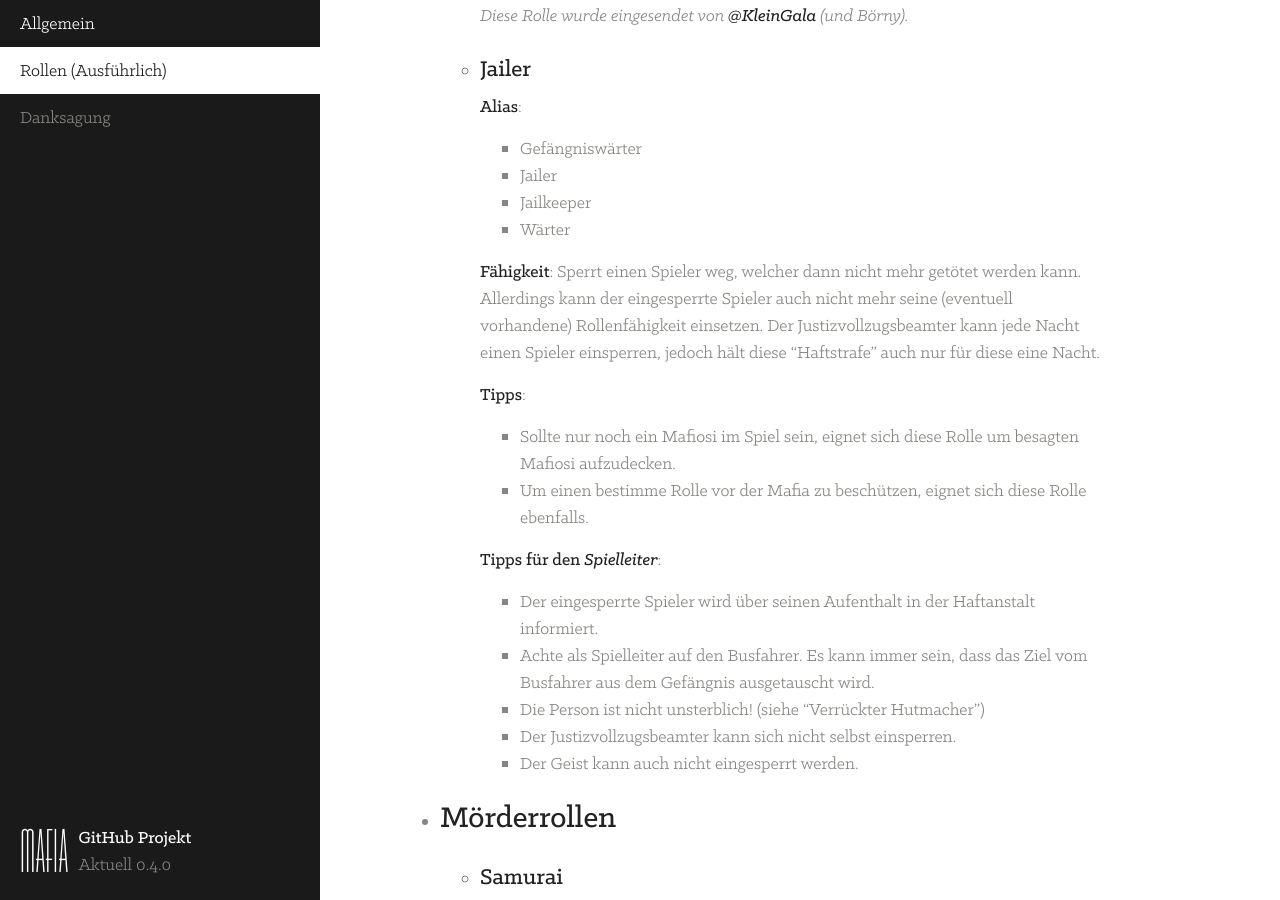
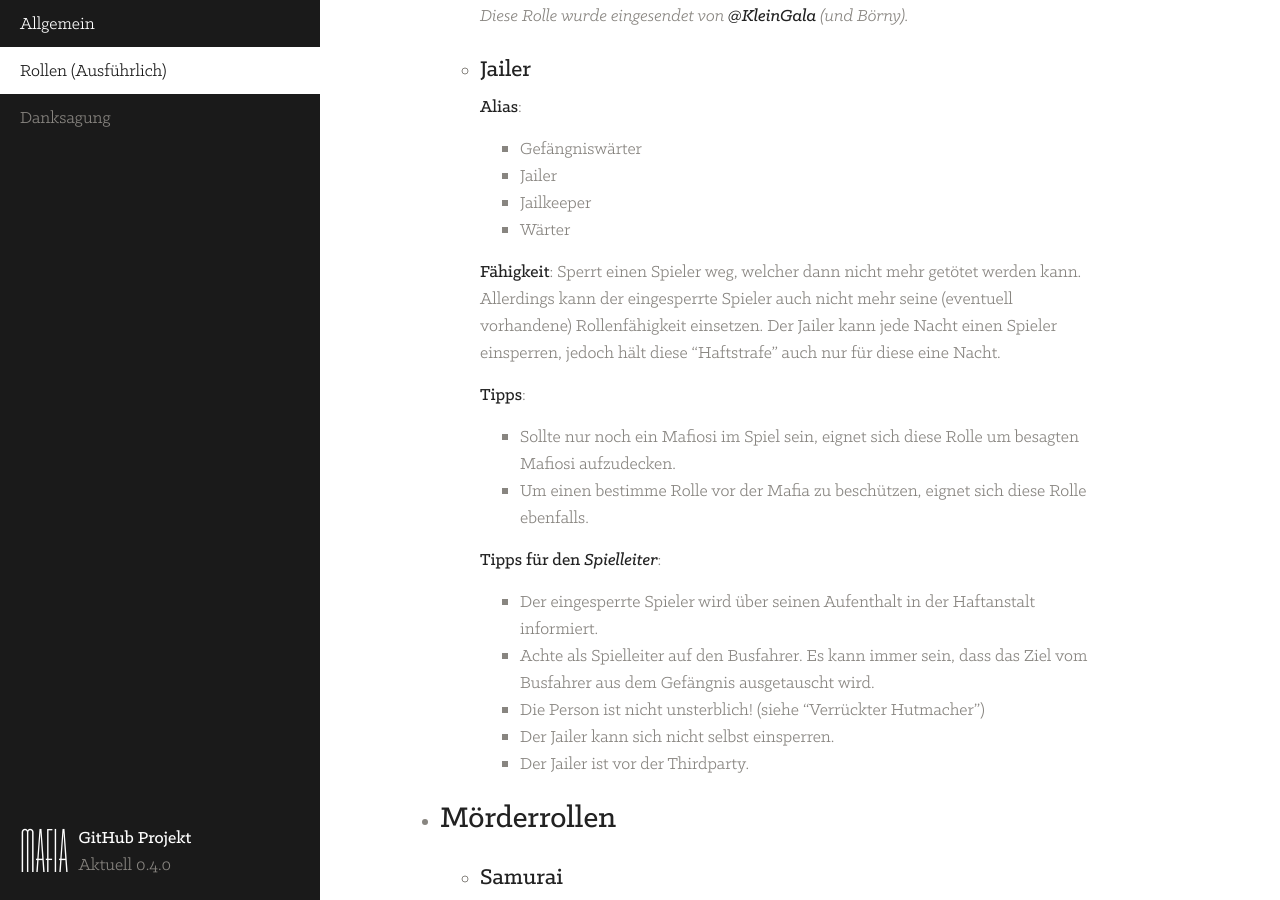
Before and after one commit to gamekeller/mafia, a Jekyll site: the page built from extended.md, in a window 1280 px wide and 900 px high, scrolled down 7546 px. Built offline with Jekyll 4.4.1, drawn with Linux system fonts in a browser that asks for light colours; emoji names are drawn with the system emoji font; some of the changed text lies outside the part shown.

Commit message:
vampire and jailer
fixed jailer issue
added vampire

```diff
--- a/extended.md
+++ b/extended.md
@@ -267,7 +267,7 @@
       * Jailkeeper
       * Wärter
 
-      **Fähigkeit**: Sperrt einen Spieler weg, welcher dann nicht mehr getötet werden kann. Allerdings kann der eingesperrte Spieler auch nicht mehr seine (eventuell vorhandene) Rollenfähigkeit einsetzen. Der Justizvollzugsbeamter kann jede Nacht einen Spieler einsperren, jedoch hält diese “Haftstrafe” auch nur für diese eine Nacht.
+      **Fähigkeit**: Sperrt einen Spieler weg, welcher dann nicht mehr getötet werden kann. Allerdings kann der eingesperrte Spieler auch nicht mehr seine (eventuell vorhandene) Rollenfähigkeit einsetzen. Der Jailer kann jede Nacht einen Spieler einsperren, jedoch hält diese “Haftstrafe” auch nur für diese eine Nacht.
 
       **Tipps**:
 
@@ -279,8 +279,8 @@
       * Der eingesperrte Spieler wird über seinen Aufenthalt in der Haftanstalt informiert.
       * Achte als Spielleiter auf den Busfahrer. Es kann immer sein, dass das Ziel vom Busfahrer aus dem Gefängnis ausgetauscht wird.
       * Die Person ist nicht unsterblich! (siehe “Verrückter Hutmacher”)
-      * Der Justizvollzugsbeamter kann sich nicht selbst einsperren.
-      * Der Geist kann auch nicht eingesperrt werden.
+      * Der Jailer kann sich nicht selbst einsperren.
+	  * Der Jailer ist vor der Thirdparty.
 
 - ## **Mörderrollen**
 
@@ -654,3 +654,8 @@
 
 	  * Du solltest auch schauen das auch zwei Spieler mit einander verlinkt werden können, mittels der Fähigkeit des Amors.
 	  * Sollte ein Spieler zum Kultmitglied gemacht wird der Trickster als Kultmeister gezählt.
+
+   - ### **Vampirmeister**
+      {: #vampirmeister}
+
+      **Fähigkeit**: Der Vampirmeister funktioniert ähnlich wie der Kultmeister, er sucht jede Nacht einen Spieler aus der zum Vampir wird und auch dem Chat vom Vampirmeister beitritt. Sollte er sterben sterben auch seine Vampiranhänger. Sollten folgene Rollen den Vampirmeister oder ein Vampiranhänger in der Nacht wählen, stirbt dieser sofort: Hynotiseur, Detektiv, Cop, Arzt, Maler und Amor.
```
Also changed, not shown: other parts of extended.md (+1 -1 lines), index.md (+3 -1 lines).
